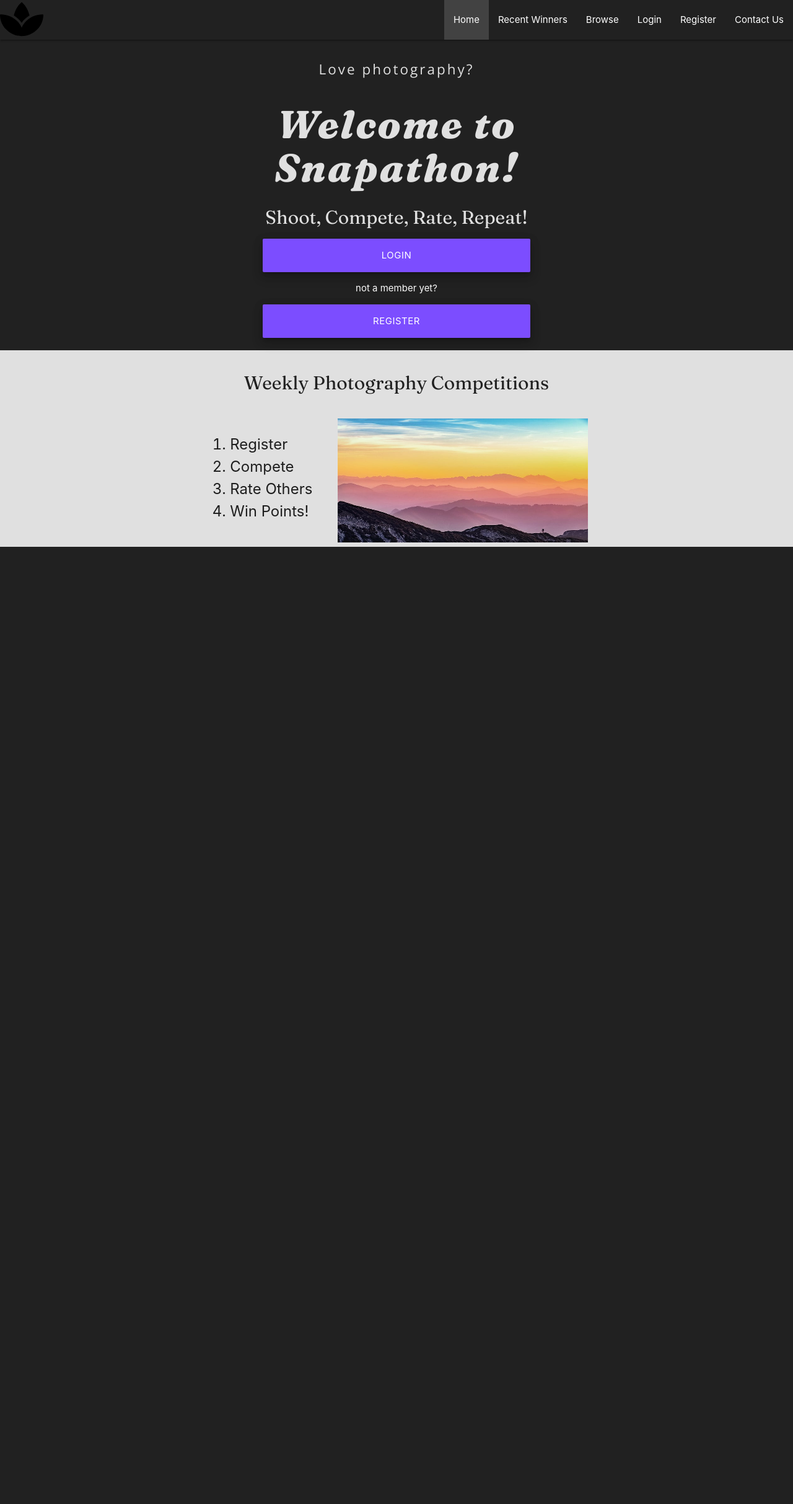
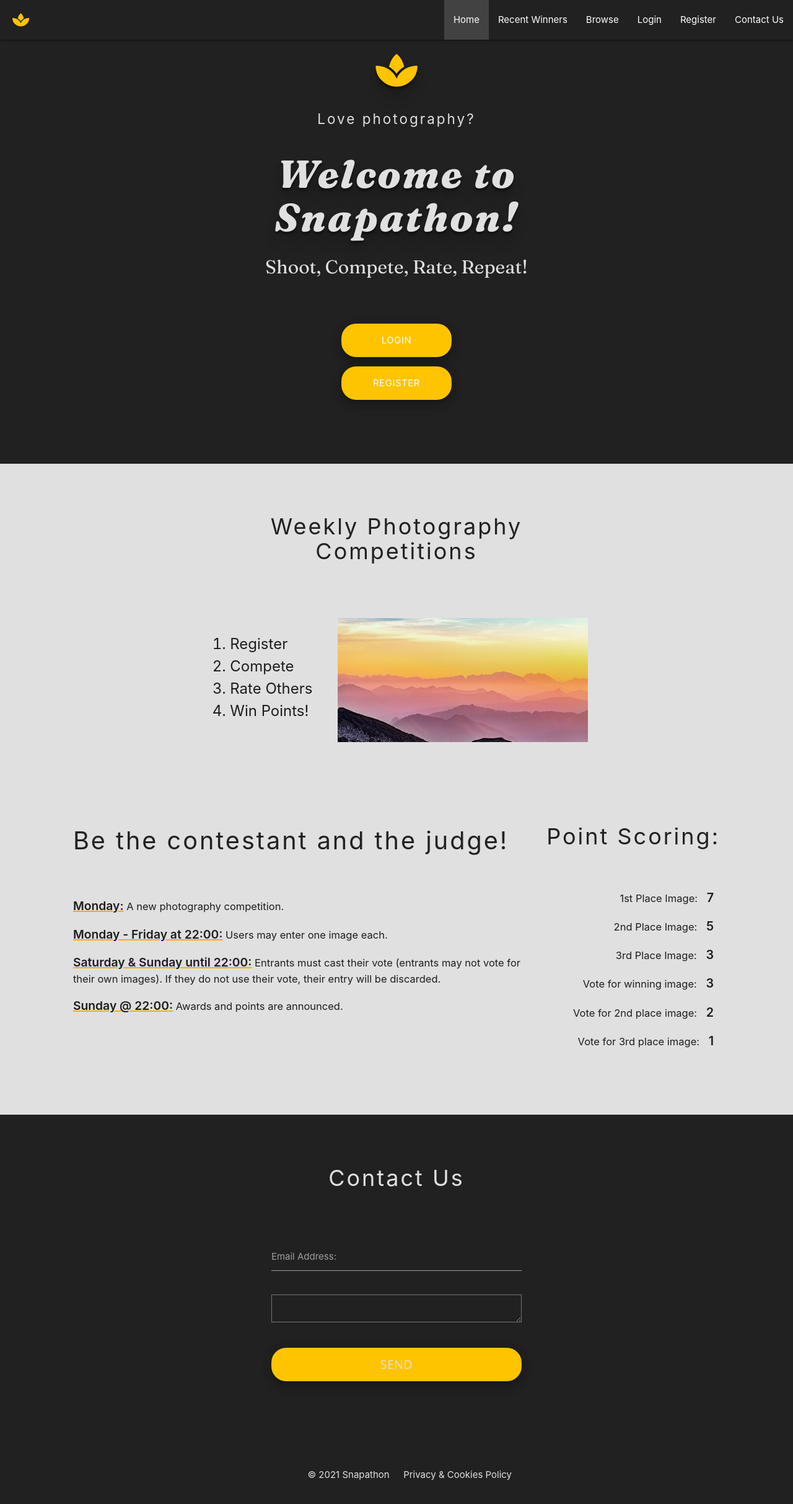
Before and after one commit to kairosity/mp3-snapathon, a Flask app: page / in a window 1280 px wide. Shown: the whole page at 62% size. Before the commit the page ends 882 px from the top, so only its background shows below. Run offline with Flask 2, Linux system fonts and the light colour scheme; some libraries are stand-ins or nearby versions.

Commit message:
style: landing page styled

```diff
--- a/static/css/style.css
+++ b/static/css/style.css
@@ -3,47 +3,30 @@
 
 :root {
     --main-heading-font: "Fraunces", serif;
-    --subheading-1-font: "Open Sans", sans-serif;
-    --subheading-2-font: "Fraunces", serif;
+    --subheading-font: "Open Sans", sans-serif;
+    --subheading-serif-font: "Fraunces", serif;
     --main-text-colour: #e0e0e0;
-    --accent-colour: #0091ea;
+    --accent-colour: #ffc400;
     --dark-text-color: #212121;
+    --dark-accent-colour: #ffab00;
 }
-/* Text Styles */
 
-.main-page-heading {
-    font-family: var(--main-heading-font);
-    color: var(--main-text-colour);
-    font-weight: 800;
-    letter-spacing: 3px;
-    font-style: italic;
-}
-.subheading1{
-    font-family: var(--subheading-1-font);
-    font-size: 1.5em;
-    color: var(--main-text-colour);
-    letter-spacing: 3px;
-}
-.subheading2{
-    font-family: var(--subheading-2-font);
-    font-size: 2em;
-    color: var(--main-text-colour);
-}
-.subheading3{
-    font-family: var(--subheading-1-font);
-    color: var(--main-text-colour);
-    letter-spacing: 2px;
-    font-weight: 200;
-    font-size: 1.8em;
+/* Universal Styles */
+
+.light-bg {
+    background-color: var(--main-text-colour);
 }
 .dark-text {
     color: var(--dark-text-color);
 }
-
-/* Background Styles */
-
-.light-bg {
+.light-text{
+    color: var(--main-text-colour);
+}
+hr.divider{
     background-color: var(--main-text-colour);
+    height: 0px;
+    width: 80%;
+    margin:0 auto;
 }
 
 /* Navigation */
@@ -51,31 +34,125 @@
 nav a:hover{
     color:  var(--accent-colour);
 }
-nav.brand-logo {
+nav i.logo {
     color: var(--accent-colour) !important;
-    padding: 2px;
+    margin-left: 20px;
 }
 
 /* Home Page */
 
-div.intro-buttons a{
-    width: 70%;
+.homepage-heading {
+    font-family: var(--main-heading-font);
+    color: var(--main-text-colour);
+    font-weight: 800;
+    letter-spacing: 3px;
+    font-style: italic;
+    text-shadow: 0px 4px 3px rgba(0,0,0,0.4),
+             0px 8px 13px rgba(0,0,0,0.1),
+             0px 18px 23px rgba(0,0,0,0.1);
 }
-
+.homepage-subheading1{
+    font-family: var(--subheading-1-font);
+    font-size: 1.5em;
+    color: var(--main-text-colour);
+    letter-spacing: 3px;
+}
+.homepage-subheading2{
+    font-family: var(--subheading-serif-font);
+    font-size: 2em;
+    color: var(--main-text-colour);
+}
+.homepage-subheading3{
+    font-family: var(--subheading-1-font);
+    color: var(--main-text-colour);
+    letter-spacing: 2px;
+    font-weight: 200;
+    font-size: 1.8em;
+}
+.homepage-subheading4{
+    font-family: var(--subheading-1-font);
+    font-size: 2.4em;
+    letter-spacing: 3px;
+    padding: 1.3em 0;
+}
+.logo-home{
+    font-size: 4em;
+    color: var(--accent-colour);
+    padding-top: 20px;
+    text-shadow: 0px 4px 3px rgba(0,0,0,0.4),
+             0px 8px 13px rgba(0,0,0,0.1),
+             0px 18px 23px rgba(0,0,0,0.1);
+}
+div.home-buttons{
+    margin-top: 5em;
+    margin-bottom: 5em;
+}
+div.home-buttons a{
+    width: 30%;
+    background-color: var(--accent-colour);
+    border-radius: 24px;
+}
+div.home-buttons a:hover{
+    background-color: var(--dark-accent-colour);
+}
+.home-button{
+    margin-bottom: 1em;
+}
+.section-home-1{
+    padding-bottom: 4.5em;
+}
 img.home-image {
     width: 100%;
     height: 200px;
+    object-fit: cover;
 }
 ol.home-list {
     font-size: 1.6em;
+    font-family: var(--subheading-1-font);
 }
-
 button.register-btn {
     width: 100%;
 }
+.intro{
+    padding-bottom: 50px;
+    margin-bottom: 0;
+}
+.points,
+.schedule {
+    font-family: var(--subheading-1-font);
+    font-size: 1.1em;
+}
+.em{
+    font-weight: 600;
+    text-decoration: underline;
+    text-decoration-color: var(--dark-accent-colour);
+    text-decoration-thickness: 2px;
+    font-size: 1.17em;
+}
+.em-points{
+    font-weight: 600;
+    font-size: 1.2em;
+    padding: 10px;
+}
+.section-home-3{
+    padding-bottom: 4.5em;
+}
+.contact-send-btn{
+    width: 100%;
+    background-color: var(--accent-colour);
+    border-radius: 24px;
+    font-family: var(--subheading-font);
+    font-size: 1.3em;
+    color: var(--main-text-colour);
+}
+.contact-send-btn:hover{
+    background-color: var(--dark-accent-colour);
+}
+.section-home-4{
+    padding-bottom: 4em;
+}
 
 /* User profile Page */
-
 .avatar {
     width: 100px;
     height: 100px;
@@ -84,7 +161,6 @@ button.register-btn {
     padding: 10px;
     background-color: var(--accent-colour);
 }
-
 img.profile-image{
     width: 300x;
     height: 200px;
@@ -96,6 +172,47 @@ h4.flashmsg {
     line-height: 2;
     color: var(--main-text-colour);
     background-color: var(--accent-colour);
+}
+/* Forms */
+
+
+/* Override Materialize Form Colours */
+input:not([type]):focus:not([readonly]),
+input[type=text]:not(.browser-default):focus:not([readonly]),
+input[type=password]:not(.browser-default):focus:not([readonly]),
+input[type=email]:not(.browser-default):focus:not([readonly]),
+input[type=url]:not(.browser-default):focus:not([readonly]),
+input[type=time]:not(.browser-default):focus:not([readonly]),
+input[type=date]:not(.browser-default):focus:not([readonly]),
+input[type=datetime]:not(.browser-default):focus:not([readonly]),
+input[type=datetime-local]:not(.browser-default):focus:not([readonly]),
+input[type=tel]:not(.browser-default):focus:not([readonly]),
+input[type=number]:not(.browser-default):focus:not([readonly]),
+input[type=search]:not(.browser-default):focus:not([readonly]),
+textarea.materialize-textarea:focus:not([readonly]){
+    border-bottom: 1px solid var(--accent-colour);
+    -webkit-box-shadow: 0 1px 0 0 var(--accent-colour);
+    box-shadow: 0 1px 0 0 var(--accent-colour);
+}
+
+/* Login Page */
+.login-heading{
+    font-style: var(--subheading-font);
+    font-size: 4em;
+    font-weight: 300;
+    letter-spacing: 3px;
+}
+.login-btn{
+    width: 100%;
+    background-color: var(--accent-colour);
+    border-radius: 24px;
+}
+.login-btn:hover{
+    background-color: var(--dark-accent-colour);
+}
+.login-form{
+    padding: 4em 5em 5em;
+    margin-top: 2em;
 }
 
 /* Competition Page */
@@ -114,3 +231,9 @@ textarea {
 .collapsible-body {
     border: none;
 }
+
+/* Footer */
+footer p{
+    padding-top: 3em;
+    color: var(--main-text-colour);
+}
--- a/templates/base.html
+++ b/templates/base.html
@@ -17,7 +17,7 @@
     <nav class="grey darken-4">
     <div class="nav-wrapper">
 
-      <a href="{{ url_for('home')}}" class="brand-logo"><img src="{{url_for('static', filename='images/in-app/logo.svg')}}" width="70px" height="auto"/></a>
+      <a href="{{ url_for('home')}}" class="brand-logo"><i class="logo fas fa-spa"></i></a>
       <a href="#" data-target="mobile-nav" class="sidenav-trigger"><i class="material-icons">menu</i></a>
       <ul id="nav-mobile" class="right hide-on-med-and-down">
         <li class="grey darken-3"><a href="{{url_for('home')}}">Home</a></li>
@@ -62,6 +62,19 @@
 {% block content %}
 {% endblock %}
 
+<footer class="footer">
+    <div class="row">
+        <div class="col s6 m2 offset-m4 right-align">
+            <p>© 2021 Snapathon</p>
+        </div>
+        <div class="col s6 m2 left-align">
+            <p>Privacy & Cookies Policy</p>
+            </div>
+        </div>
+    </div>
+</footer>
+
+
 <script src="https://code.jquery.com/jquery-3.5.1.min.js"
         integrity="sha256-9/aliU8dGd2tb6OSsuzixeV4y/faTqgFtohetphbbj0=" crossorigin="anonymous"></script>
 <script src="https://cdnjs.cloudflare.com/ajax/libs/materialize/1.0.0/js/materialize.min.js"></script>
--- a/templates/index.html
+++ b/templates/index.html
@@ -2,29 +2,33 @@
 
 {% block content %}
 
-<section class="row">
+<section class="row section-home-1">
     <div class="col s12 m6 offset-m3 center-align">
-   <h2 class="subheading1">Love photography?</h2>
-    <h1 class="main-page-heading">Welcome to Snapathon!</h1>
-    <h3 class="subheading2">Shoot, Compete, Rate, Repeat!</h3>
+    <i class="s4 m6 center-align logo-home fas fa-spa"></i>
+   <h2 class="homepage-subheading1">Love photography?</h2>
+    <h1 class="homepage-heading">Welcome to Snapathon!</h1>
+    <h3 class="homepage-subheading2">Shoot, Compete, Rate, Repeat!</h3>
     {% if not session['user']%}
-        <div class="intro-buttons">
-            <a href="{{ url_for('login') }}" class="home-button waves-effect waves-light btn-large deep-purple accent-2 z-depth-3">LOGIN</a>
-            <p class="grey-text text-lighten-5">not a member yet?</p>
-            <a href="{{ url_for('register') }}" class="home-button waves-effect waves-light btn-large deep-purple accent-2 z-depth-3">REGISTER</a>
+        <div class="home-buttons">
+            <div class="col s12">
+                <a href="{{ url_for('login') }}" class="home-button waves-effect waves-light btn-large z-depth-3">LOGIN</a>
+            </div>
+            <div class="col s12">
+                <a href="{{ url_for('register') }}" class="home-button waves-effect waves-light btn-large z-depth-3">REGISTER</a>
+            </div>
         </div>
     {% else %}
-        <h4 class="subheading3">welcome {{ session['user'] }}</h4>
+        <h4 class="homepage-subheading3">welcome {{ session['user'] }}</h4>
     {% endif %}
 </div>
 </section>
-<section class="light-bg">
+<section class="light-bg section-home-2">
     <div class="row">
         <div class="col s12 m6 offset-m3">
-            <h2 class="center-align subheading2 dark-text">Weekly Photography Competitions</h2>
+            <h2 class="center-align homepage-subheading4 dark-text">Weekly Photography Competitions</h2>
         </div>
     </div>
-    <div class="row">
+    <div class="row intro">
         <div class="col s12 m2 offset-m3">
             <ol class="home-list">
                 <li>Register</li>
@@ -36,6 +40,48 @@
         <div class="col s12 m4 "><img class="home-image" src="{{url_for('static', filename='images/in-app/replacethis.jpg')}}" alt=""></div>
     </div>
 </section>
+<section class="light-bg section-home-3">
+    <div class="row">
+        <div class="schedule col s12 m7 offset-m1">
+            <h3 class="left-align homepage-subheading4 dark-text">Be the contestant and the judge!</h3>
+            <p><span class="em">Monday:</span> A new photography competition.</p>
+            <p><span class="em">Monday - Friday at 22:00:</span> Users may enter one image each.</p>
+            <p><span class="em">Saturday & Sunday until 22:00:</span> Entrants must cast their vote (entrants may not vote for their own images). If they do not use their vote, their entry will be discarded. </p>
+            <p><span class="em">Sunday @ 22:00:</span> Awards and points are announced.</p>
+        </div>
+        <div class="col s12 m3">
+            <h3 class="right-align homepage-subheading4 dark-text">Point Scoring:</h3>
+            <div class="points right-align">
+                <p>1st Place Image: <span class="em-points">7</span></p>
+                <p>2nd Place Image: <span class="em-points">5</span></p>
+                <p>3rd Place Image: <span class="em-points">3</span></p>
+                <p>Vote for winning image: <span class="em-points">3</span></p>
+                <p>Vote for 2nd place image: <span class="em-points">2</span></p>
+                <p>Vote for 3rd place image: <span class="em-points">1</span></p>
+            </div>
+        </div>
+    </div>
+</section>
+<section id="contact-form" class="dark-bg section-home-4">
+    <div class="row">
+        <div class="contact-form col s12 m4 offset-m4">
+            <h2 class="center-align homepage-subheading4 light-text">Contact Us</h2>
+            <form>
+                <div class="row">
+                    <div class="input-field col s12">
+                        <input id="email" name="email" type="text" class="validate" required>
+                        <label for="email">Email Address:</label>
+                    </div>
+                    <div class="input-field col s12">
+                        <textarea id="message" name="message" class="validate" required></textarea>
+                    </div>
+                </div>
+                <a class="contact-send-btn btn-large z-depth-3" type="submit" value="Submit">SEND</a>
+            </form>
+        </div>
+    </div>
+</section>
+
 
 
 {% endblock %}
--- a/templates/login.html
+++ b/templates/login.html
@@ -6,8 +6,8 @@
 
     <div class="col s12 m4 offset-m4">
 
-        <form class="card-panel grey darken-4" method="POST" action="{{ url_for('login') }}">
-            <h1 class="center-align grey-text text-lighten-5">LOGIN</h1>
+        <form class="login-form card-panel grey darken-4" method="POST" action="{{ url_for('login') }}">
+            <h1 class="center-align grey-text text-lighten-5 login-heading">LOGIN</h1>
             <div class="row">
                 <div class="input-field col s12">
                     <input id="email" name="email" type="text" class="validate" pattern="^([a-zA-Z0-9_\-\.]+)@([a-zA-Z0-9_\-\.]+)\.([a-zA-Z]{2,5})$" required>
@@ -17,7 +17,7 @@
                     <input id="password" name="password" type="password" class="validate" minlength="6" maxlength="25" required>
                     <label for="password">password</label>
                 </div>
-                <button class="register-btn btn waves-effect waves-light deep-purple accent-2 center-align" type="submit" name="action">LOGIN
+                <button class="login-btn btn waves-effect waves-light center-align" type="submit" name="action">LOGIN
                 </button>
             </div>
         </form>
```
